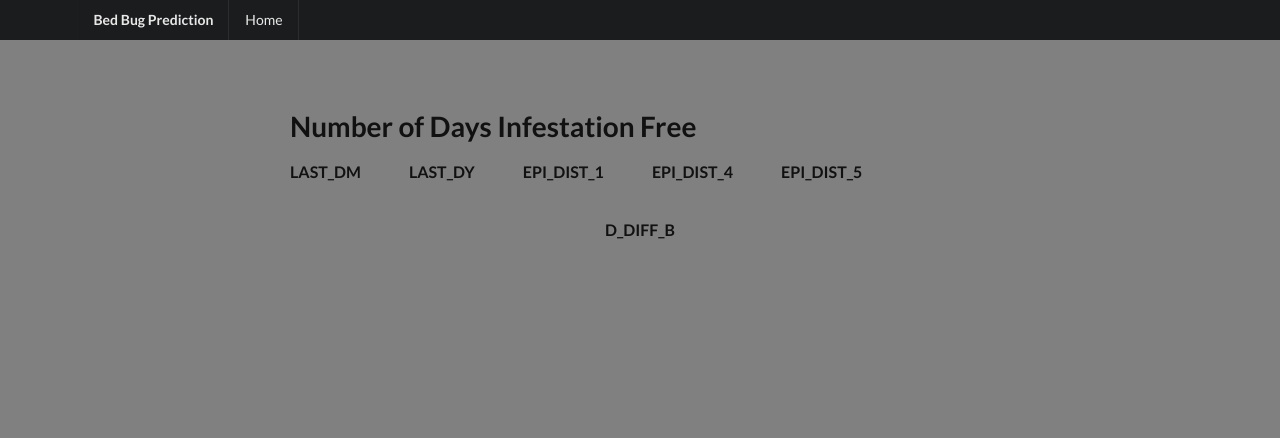
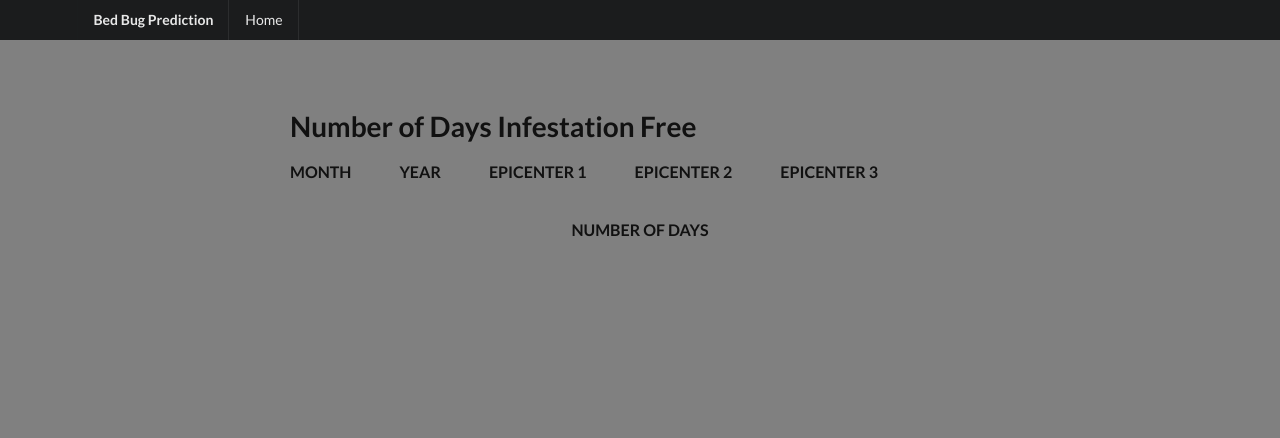
Before and after one commit to Clercy/webtest, a Flask app: template templates/results.html in a window 1280 px wide. Shown: the top 438 px of the page. Run offline with Flask 2, Linux system fonts and the light colour scheme; the template is opened without the code that fills it, so the values that code supplies are empty; parts of the project's set-up code (start-up, migrations or seed data) failed here and were passed over.

Commit message:
Add files via upload

```diff
--- a/templates/results.html
+++ b/templates/results.html
@@ -91,7 +91,7 @@
             -->
 
             <div class="value">{{ LAST_DM }}</div>
-            <div class="label">LAST_DM</div>
+            <div class="label">Month</div>
 
         </div>
         <div class="statistic">
@@ -102,7 +102,7 @@
             -->
 
             <div class="value">{{ LAST_DY }}</div>
-            <div class="label">LAST_DY</div>
+            <div class="label">Year</div>
 
         </div>
         <div class="statistic">
@@ -113,7 +113,7 @@
             -->
 
             <div class="value">{{ EPI_DIST_1 }}</div>
-            <div class="label">EPI_DIST_1</div>
+            <div class="label">Epicenter 1</div>
 
         </div>
         <div class="statistic">
@@ -124,7 +124,7 @@
             -->
 
             <div class="value">{{ EPI_DIST_4 }}</div>
-            <div class="label">EPI_DIST_4</div>
+            <div class="label">Epicenter 2</div>
 
         </div>
         <div class="statistic">
@@ -135,7 +135,7 @@
             -->
 
             <div class="value">{{ EPI_DIST_5 }}</div>
-            <div class="label">EPI_DIST_5</div>
+            <div class="label">Epicenter 3</div>
 
         </div>
         <br>
@@ -150,7 +150,7 @@
         <!--
         <div class="label">Predicted Price</div>
         -->
-        <div class="label">D_DIFF_B</div>
+        <div class="label">Number of Days</div>
 
     </div>
 
```
